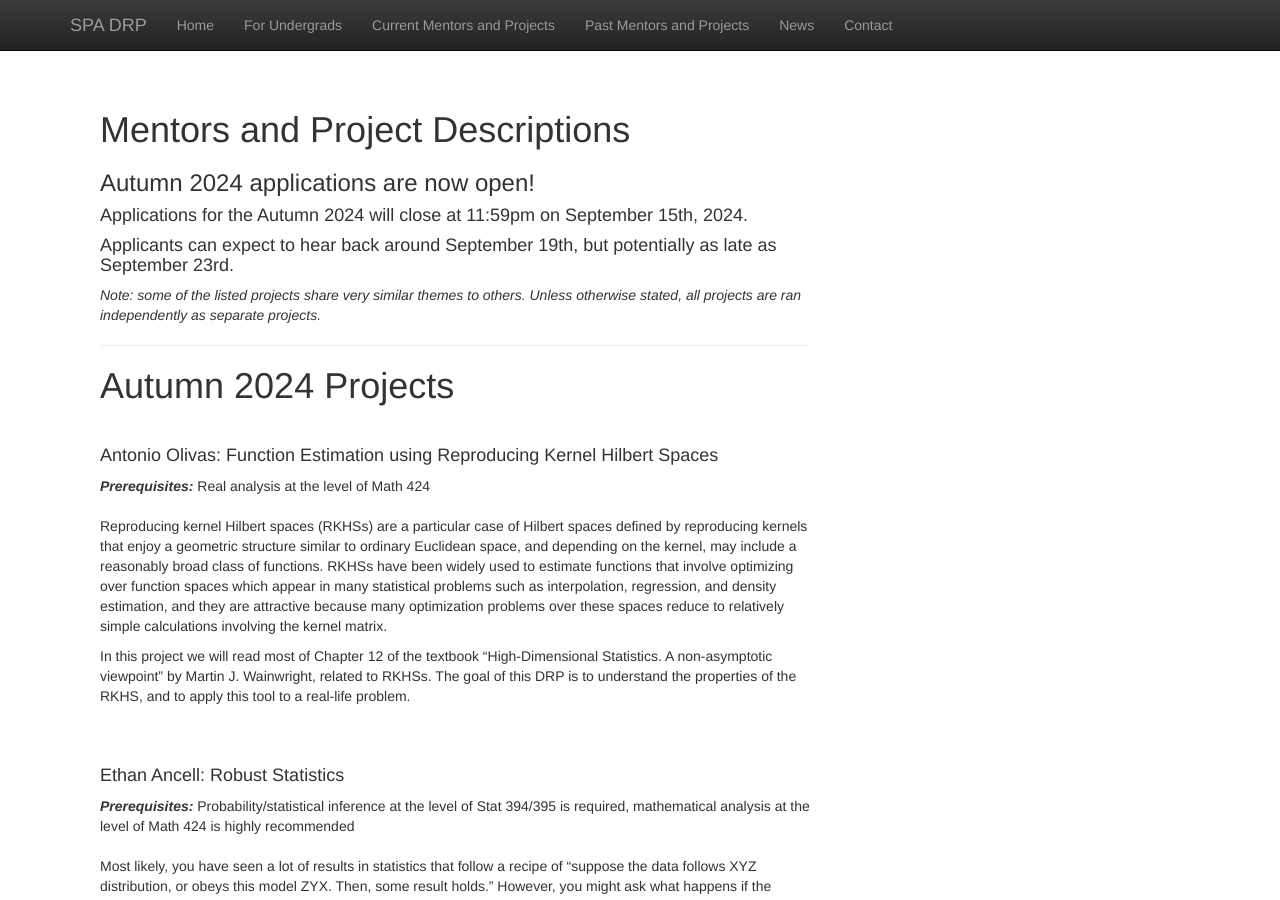
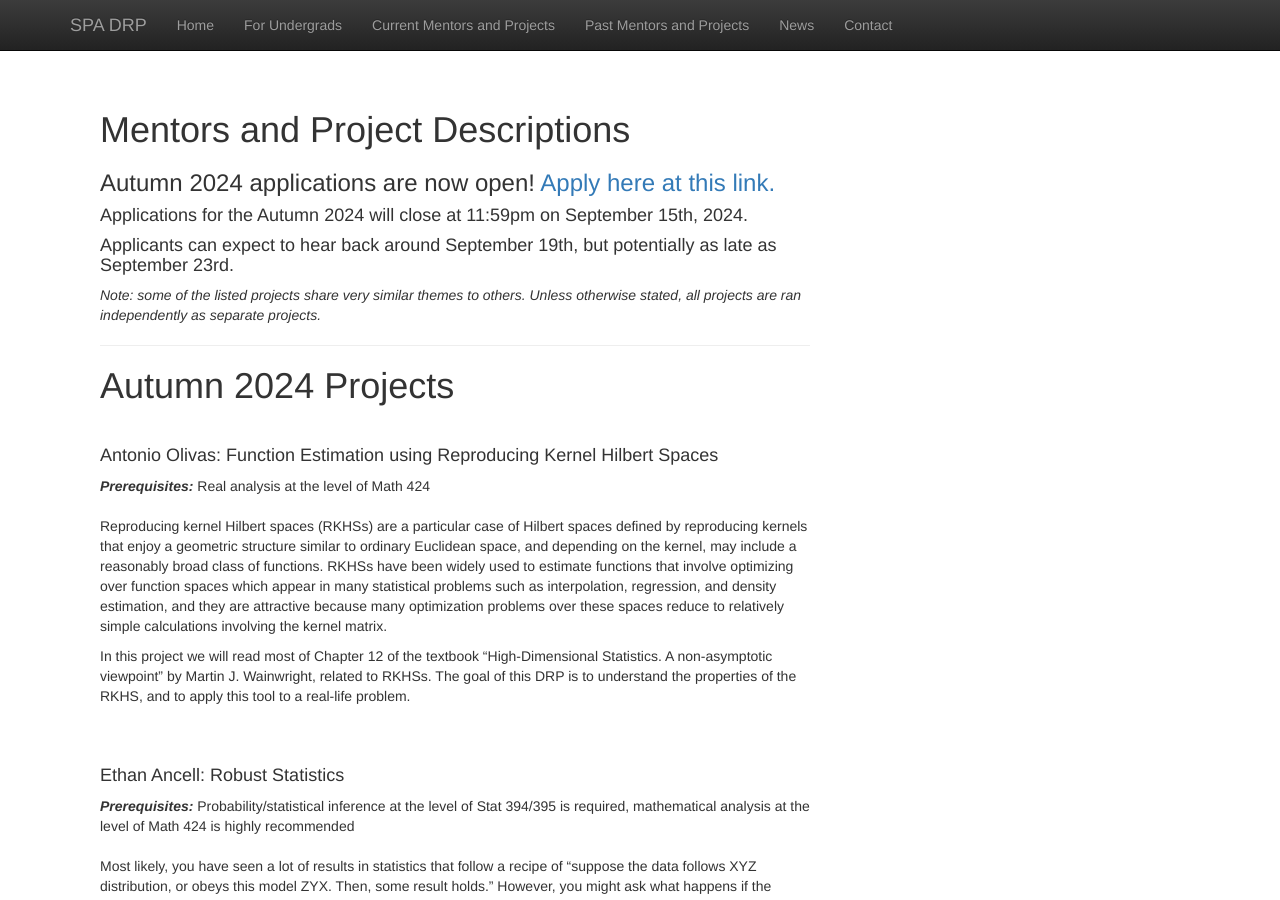
Before and after one commit to SPA-DRP/spa-drp.github.io, a Jekyll site: the page built from currentmentors.md, in a window 1280 px wide and 900 px high. Built offline with Jekyll 4.4.1, drawn with Linux system fonts in a browser that asks for light colours; nearby versions of some CDN libraries; library files that are not in the unit come from our copies.

Commit message:
Update currentmentors.md

```diff
--- a/currentmentors.md
+++ b/currentmentors.md
@@ -7,7 +7,7 @@
 
 
 <h3>
-Autumn 2024 applications are now open!
+Autumn 2024 applications are now open! <a href="https://docs.google.com/forms/d/e/1FAIpQLSen1fI8OBnMo1O72gB7qjaiI2SQxOdFOj_ZOZ9ZczddXgMYTg/viewform?usp=sf_link">Apply here at this link.</a>
 </h3>
 
 <h4>
```
